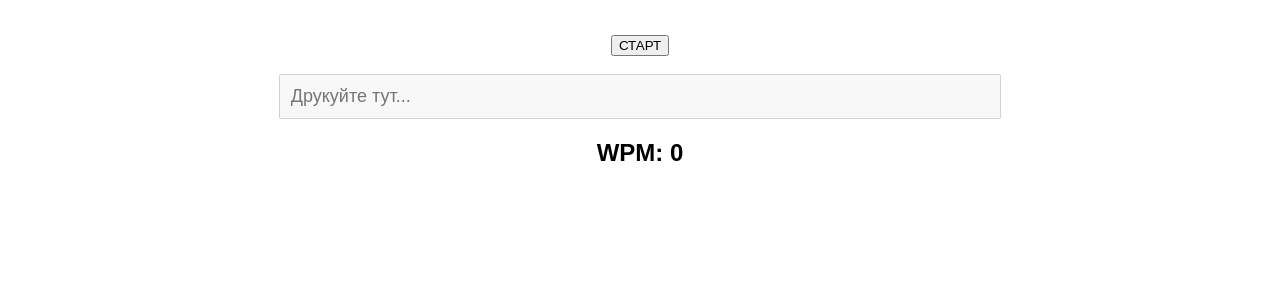
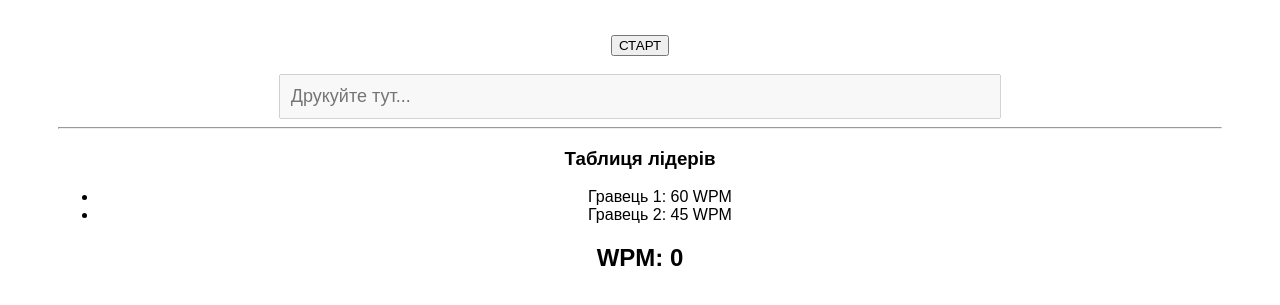
Before and after one commit to mmmaxxxsus/laba5ahahahah, a plain HTML site: page index.html in a window 1280 px wide. Shown: the part 169-474 px from the top of the page. Drawn offline with Linux system fonts and the light colour scheme.

Commit message:
feat: add leaderboard section

```diff
--- a/index.html
+++ b/index.html
@@ -18,6 +18,12 @@
     <input type="text" id="text-input" placeholder="Друкуйте тут..." disabled>
 
     <script src="script.js"></script>
+<hr>
+<h3>Таблиця лідерів</h3>
+<ul id="leaderboard">
+    <li>Гравець 1: 60 WPM</li>
+    <li>Гравець 2: 45 WPM</li>
+</ul>
 </body>
 </html>
 <h2 id="result">WPM: 0</h2>
```
